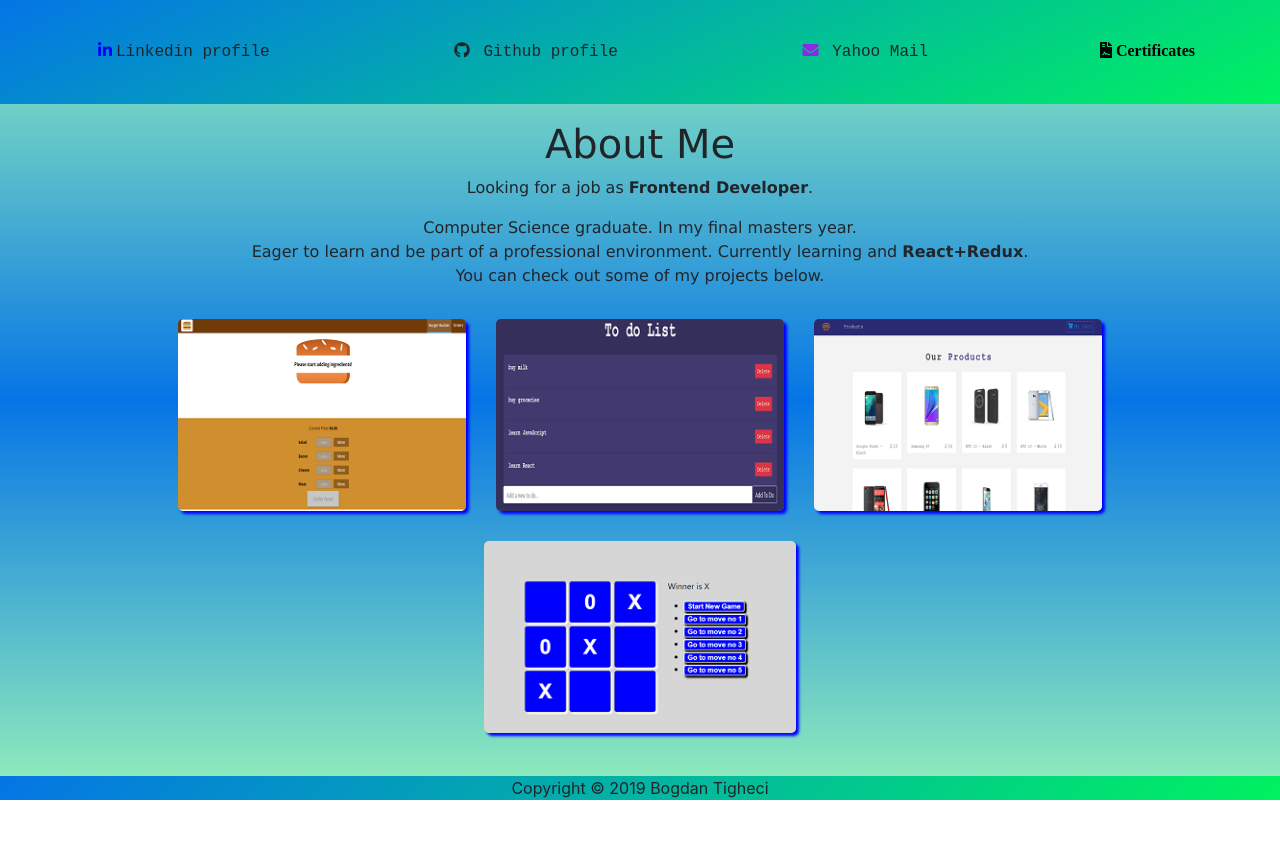
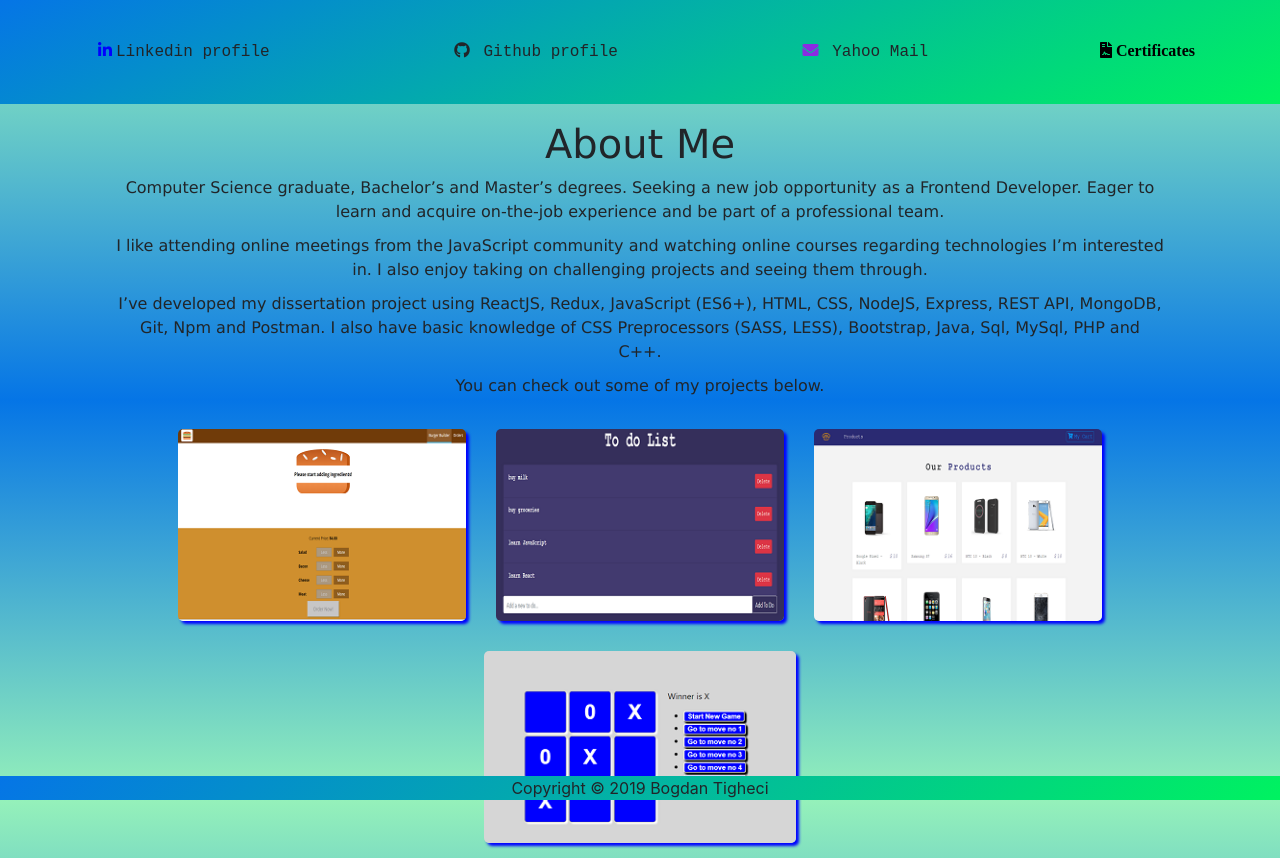
Before and after one commit to bogdantigheci/portfolio, a React (Create React App) app: page / in a window 1280 px wide. Before the commit the page ends 800 px from the top, so only its background shows below. Built offline with nearby package versions, Linux system fonts and the light colour scheme.

Commit message:
added port image meta

```diff
--- a/public/index.html
+++ b/public/index.html
@@ -3,13 +3,13 @@
   <head>
     <meta charset="utf-8" />
     <link rel="icon" href="%PUBLIC_URL%/favicon.ico" />
-    <meta property="og:image" content="img/portfolio.jpg" />
     <meta name="viewport" content="width=device-width, initial-scale=1" />
     <meta name="theme-color" content="#000000" />
     <meta
       name="description"
       content="Web site created using create-react-app"
     />
+    <meta property="og:image" content="img/portfolio.jpg" />
     <link rel="apple-touch-icon" href="logo192.png" />
     <!--
       manifest.json provides metadata used when your web app is installed on a
--- a/src/components/Content/Content.js
+++ b/src/components/Content/Content.js
@@ -8,13 +8,22 @@ class Content extends Component {
       <div className="container cnt">
         <div className="about container-fluid justify-content-center">
           <h1>About Me</h1>
-          <p>
-            Looking for a job as <b>Frontend Developer</b>.
-          </p>
-          <div> Computer Science graduate. In my final masters year.</div>
-          <div>
-            Eager to learn and be part of a professional environment. Currently
-            learning and <b>React+Redux</b>.
+          <div className="about_section">
+            Computer Science graduate, Bachelor’s and Master’s degrees. Seeking
+            a new job opportunity as a Frontend Developer. Eager to learn and
+            acquire on-the-job experience and be part of a professional team.
+          </div>
+          <div className="about_section">
+            I like attending online meetings from the JavaScript community and
+            watching online courses regarding technologies I’m interested in. I
+            also enjoy taking on challenging projects and seeing them through.
+          </div>
+          <div className="about_section">
+            I’ve developed my dissertation project using ReactJS, Redux,
+            JavaScript (ES6+), HTML, CSS, NodeJS, Express, REST API, MongoDB,
+            Git, Npm and Postman. I also have basic knowledge of CSS
+            Preprocessors (SASS, LESS), Bootstrap, Java, Sql, MySql, PHP and
+            C++.
           </div>
           <div>You can check out some of my projects below.</div>
         </div>
--- a/src/index.css
+++ b/src/index.css
@@ -18,3 +18,7 @@ code {
 html {
   height: 100vh;
 }
+
+.about_section {
+  margin-bottom: 10px;
+}
```
Also changed, not shown: public/img/portfolio.JPG.
